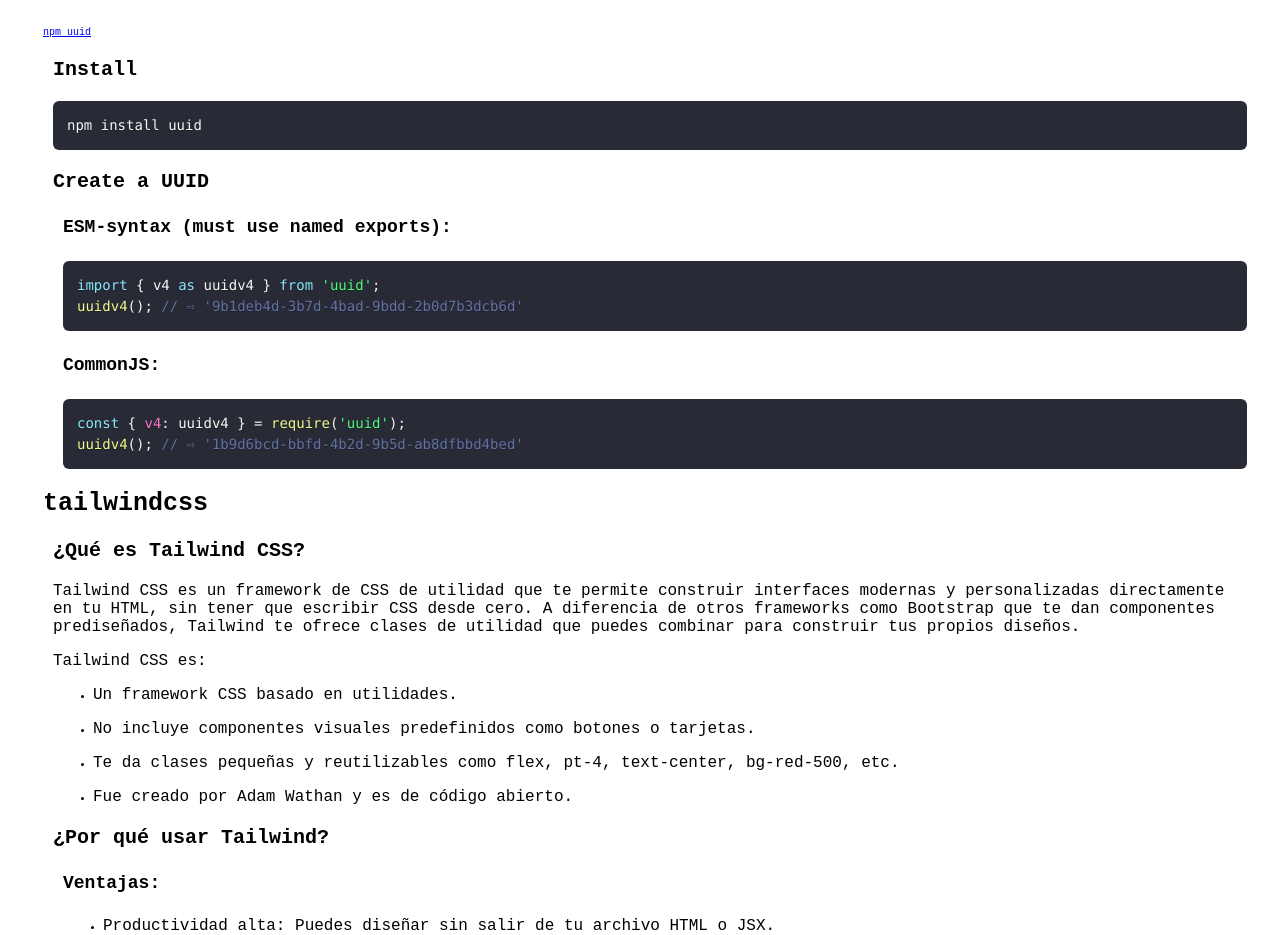
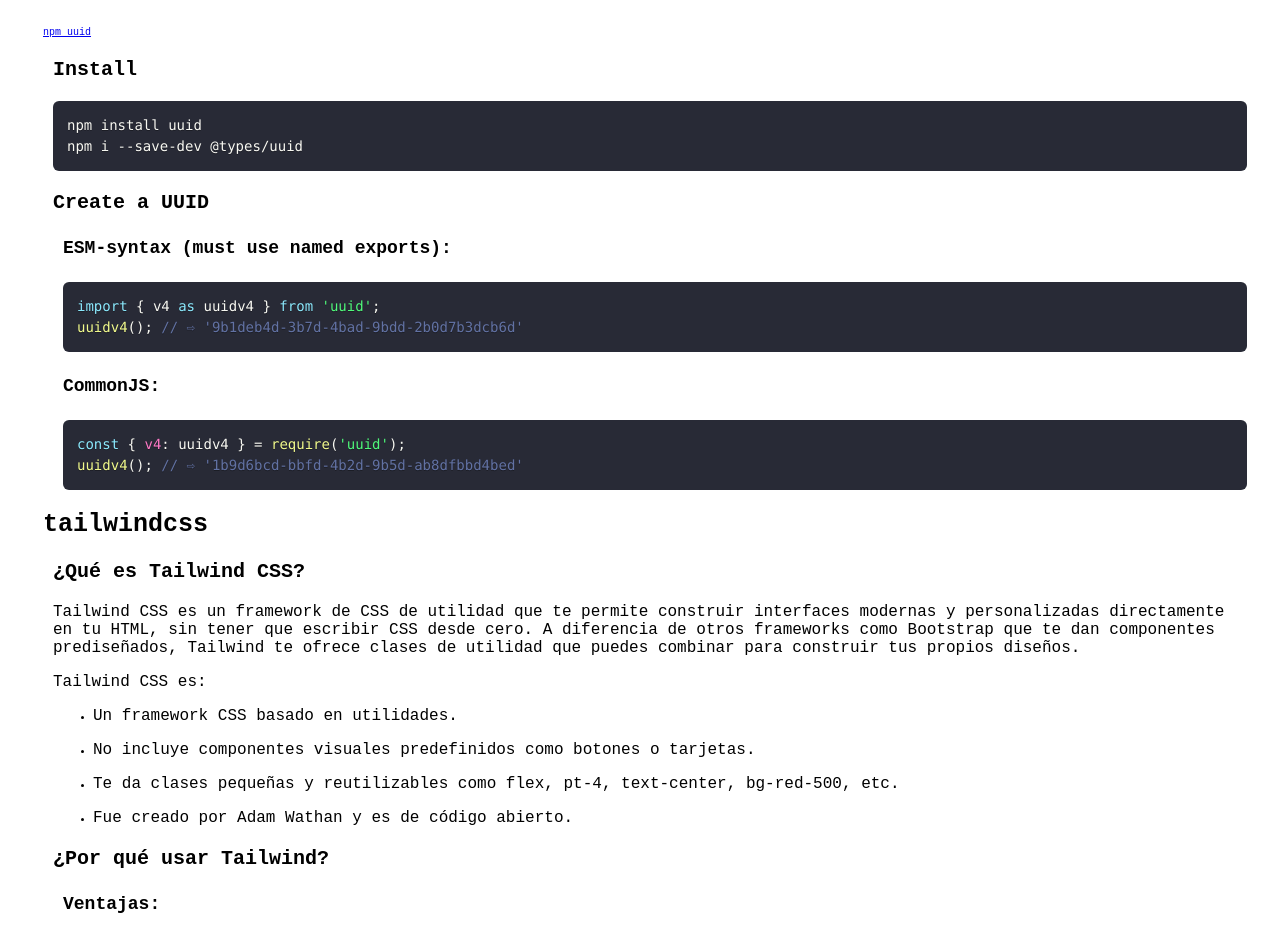
Before and after one commit to EALARA1998/Guia-Total-Lara, a React (Vite) app: page /node/npm-packages in a window 1280 px wide. Shown: the part 881-1816 px from the top of the page. Built offline with nearby package versions, Linux system fonts and the light colour scheme.

Commit message:
Se actualizo uuid.

```diff
--- a/src/pages/node/Npm_Packages_Node.tsx
+++ b/src/pages/node/Npm_Packages_Node.tsx
@@ -44,6 +44,7 @@
           <h3>Install</h3>
           <Code>{`
             npm install uuid
+            npm i --save-dev @types/uuid
             `}</Code>
         </section>
         <section>
```
